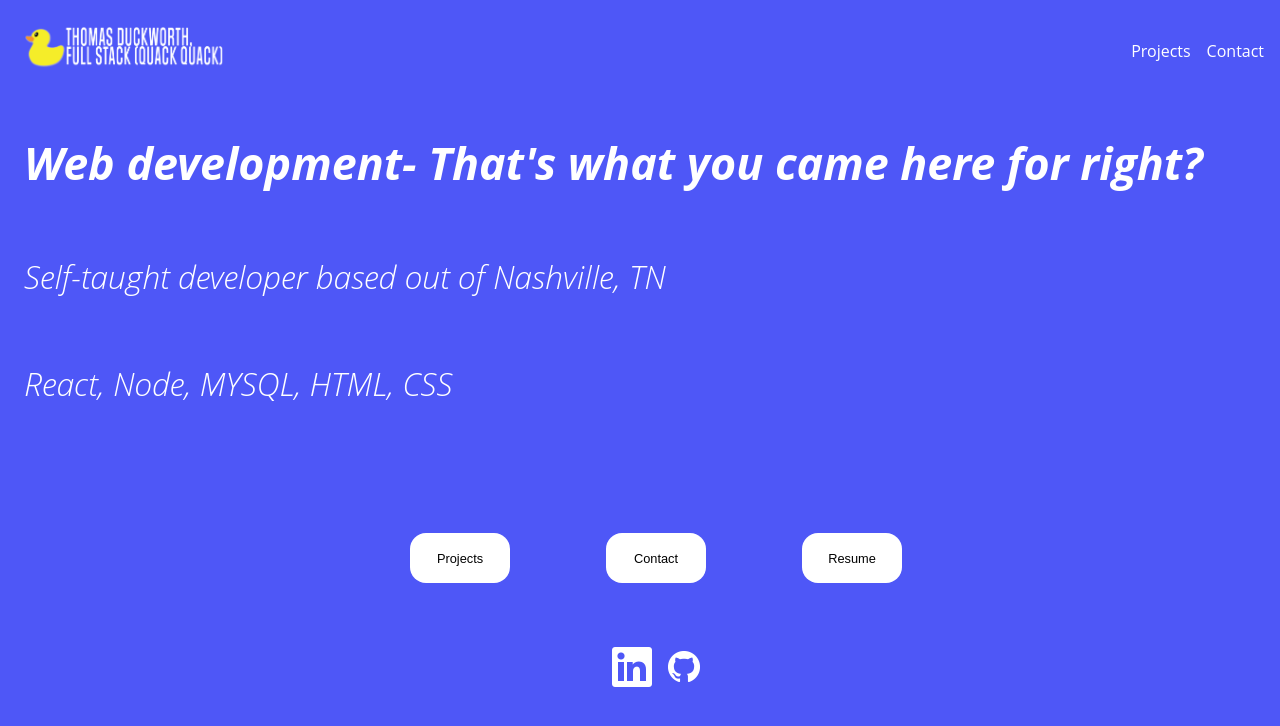
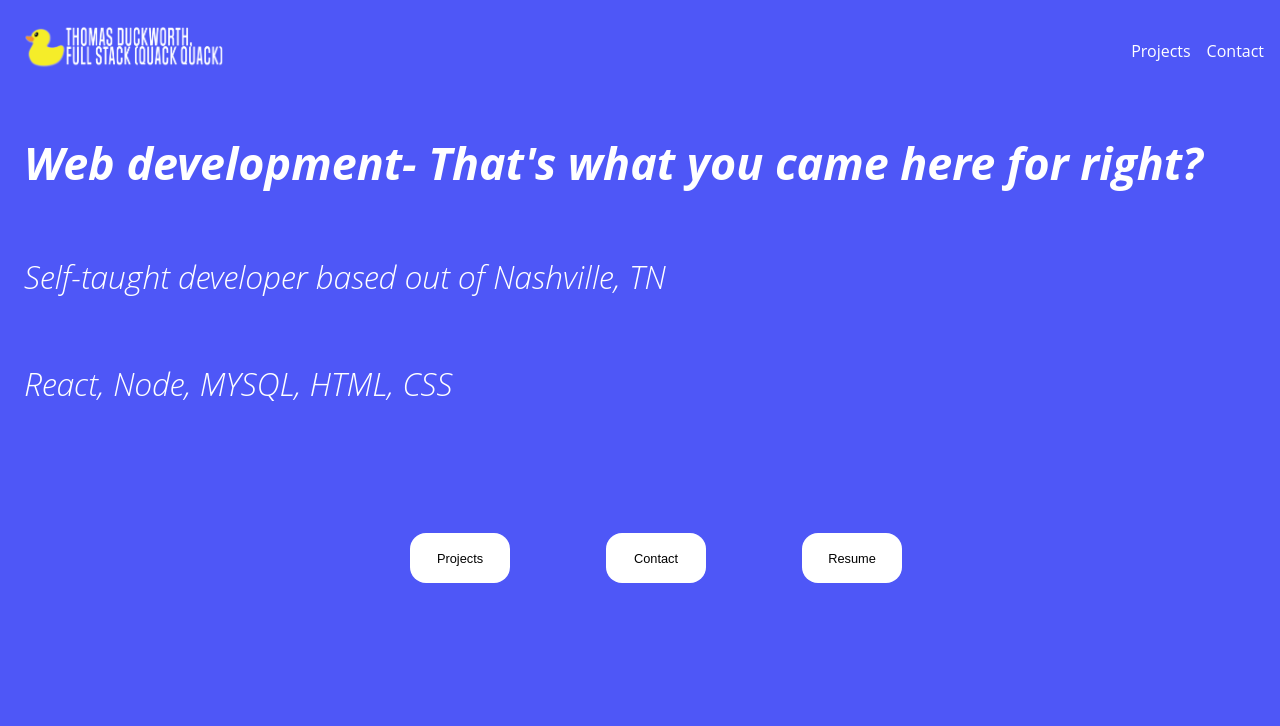
Before and after one commit to tduck96/portfolioSite, a React (Create React App) app: page / in a window 1280 px wide. Shown: the top 726 px of the page. Built offline with nearby package versions, Linux system fonts and the light colour scheme.

Commit message:
small link change

```diff
--- a/src/components/Home/Home.js
+++ b/src/components/Home/Home.js
@@ -17,9 +17,9 @@ const Home = () => {
     <a href = '/contact'><button className = {styles.actionButton}>Contact</button></a>
     <a href = '/' target = "_blank"><button className = {styles.actionButton}>Resume</button></a>
     </div>
-    <div className = {styles.contactFooter}>
-    <a href = 'https://www.linkedin.com/in/thomasduckworthdev//' target = "_blank"><img src = {linkedin} alt = '' className = {styles.linkedin}></img></a>
-    <a href = 'https://github.com/tduck96' target = "_blank"><img src = {github} alt = '' className = {styles.github}></img></a>
+   <div className = {styles.contactFooter}>
+      {/* <a href = 'https://www.linkedin.com/in/thomasduckworthdev//' target = "_blank"><img src = {linkedin} alt = '' className = {styles.linkedin}></img></a>
+       <a href = 'https://github.com/tduck96' target = "_blank"><img src = {github} alt = '' className = {styles.github}></img></a>  */}
     </div>
     </div>
   )
```
